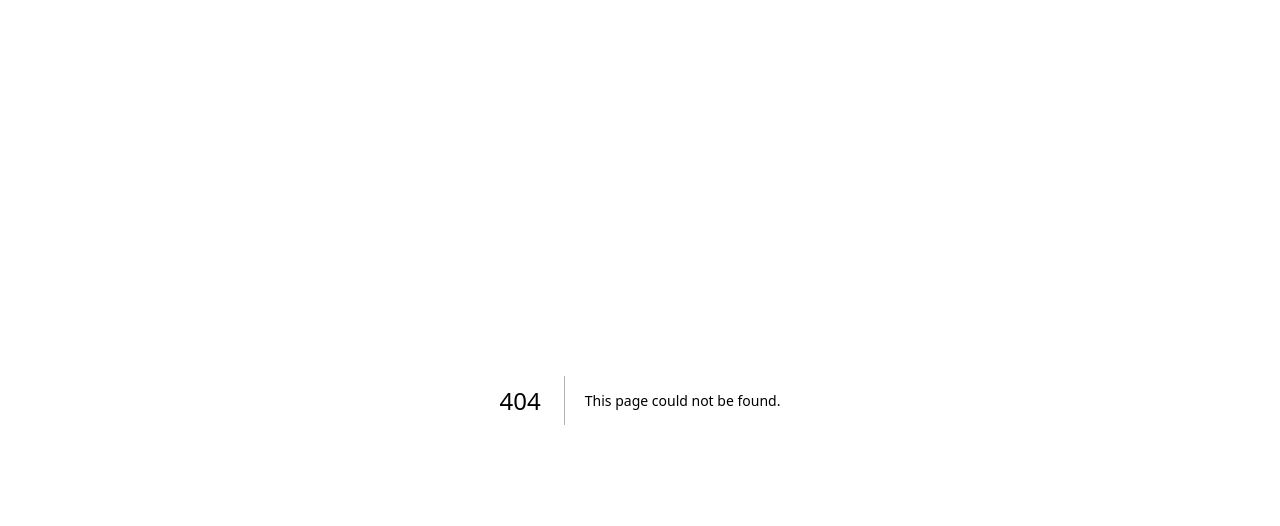
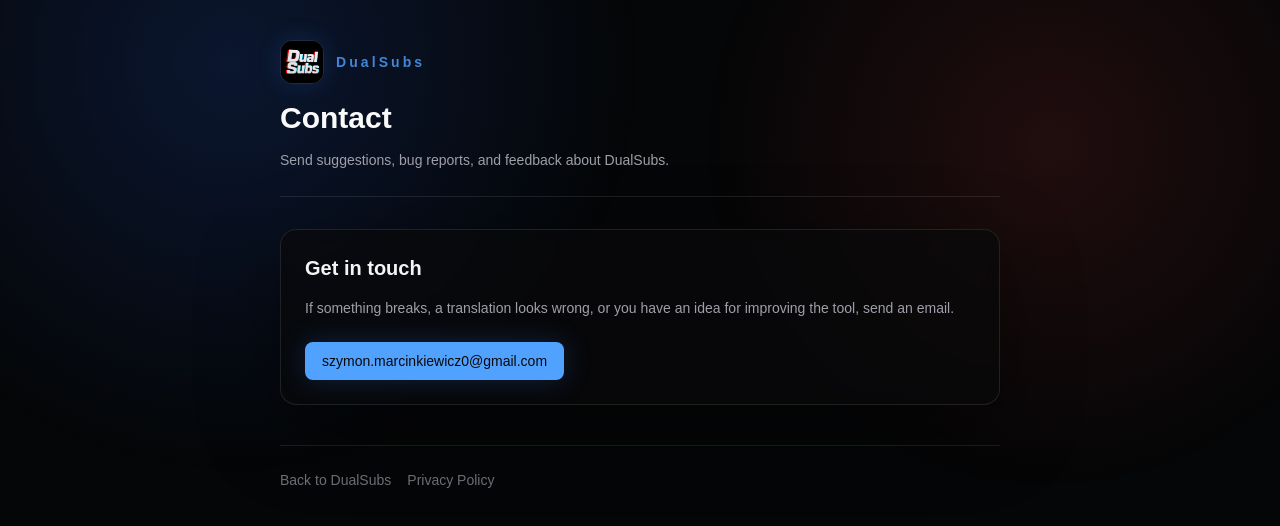
Before and after one commit to szymonmarcinkiewicz/web, a Next.js app: page /contact in a window 1280 px wide. Before the commit this address had no page. Shown: the top 526 px of the page. Built offline with nearby package versions, Linux system fonts and the light colour scheme.

Commit message:
Add contact page

```diff
--- /dev/null
+++ b/app/contact/page.tsx
@@ -0,0 +1,54 @@
+import Image from "next/image";
+import Link from "next/link";
+
+const CONTACT_EMAIL = "szymon.marcinkiewicz0@gmail.com";
+
+export default function ContactPage() {
+  return (
+    <main className="min-h-screen bg-[#050607] text-zinc-100">
+      <div className="pointer-events-none fixed inset-0 bg-[radial-gradient(circle_at_18%_8%,rgba(37,99,235,0.18),transparent_32%),radial-gradient(circle_at_82%_18%,rgba(239,68,68,0.12),transparent_28%)]" />
+
+      <div className="relative mx-auto max-w-3xl px-4 py-10 sm:px-6">
+        <header className="border-b border-white/10 pb-6">
+          <Link href="/" className="flex w-fit items-center gap-3">
+            <Image
+              src="/Logo.png"
+              alt="DualSubs"
+              width={44}
+              height={44}
+              className="h-11 w-11 rounded-xl border border-white/10 object-cover shadow-[0_0_24px_rgba(59,130,246,0.16)]"
+            />
+            <span className="text-sm font-semibold tracking-[0.22em] text-blue-400/80">DualSubs</span>
+          </Link>
+          <h1 className="mt-4 text-3xl font-semibold text-zinc-50">Contact</h1>
+          <p className="mt-3 text-sm leading-6 text-zinc-400">
+            Send suggestions, bug reports, and feedback about DualSubs.
+          </p>
+        </header>
+
+        <section className="mt-8 rounded-2xl border border-white/10 bg-zinc-950/70 p-5 shadow-[0_24px_80px_rgba(0,0,0,0.42)] backdrop-blur sm:p-6">
+          <h2 className="text-xl font-semibold text-zinc-100">Get in touch</h2>
+          <p className="mt-3 text-sm leading-7 text-zinc-400">
+            If something breaks, a translation looks wrong, or you have an idea for improving the tool, send an email.
+          </p>
+
+          <a
+            href={`mailto:${CONTACT_EMAIL}?subject=DualSubs%20feedback`}
+            className="mt-5 inline-flex rounded-lg border border-blue-400/60 bg-blue-400 px-4 py-2 text-sm font-medium text-zinc-950 shadow-[0_0_28px_rgba(59,130,246,0.22)] transition hover:bg-blue-100"
+          >
+            {CONTACT_EMAIL}
+          </a>
+        </section>
+
+        <footer className="mt-10 flex flex-wrap gap-4 border-t border-white/10 pt-6 text-sm text-zinc-500">
+          <Link href="/" className="transition hover:text-blue-400">
+            Back to DualSubs
+          </Link>
+          <Link href="/privacy" className="transition hover:text-blue-400">
+            Privacy Policy
+          </Link>
+        </footer>
+      </div>
+    </main>
+  );
+}
--- a/app/page.tsx
+++ b/app/page.tsx
@@ -209,24 +209,24 @@
                 ? "border-blue-500/35 bg-blue-500/[0.055] hover:border-blue-400/60"
                 : "border-white/10 bg-zinc-950/60 hover:border-blue-500/45 hover:bg-blue-500/[0.04]"
           }`}
-          title={file ? "Kliknij, aby zmienic plik" : "Wybierz plik"}
+          title={file ? "Click to change file" : "Choose file"}
         >
           <span className="grid h-9 w-9 shrink-0 place-items-center rounded-lg border border-white/10 bg-white/[0.045] text-blue-400">
             <FileIcon />
           </span>
           <span className="min-w-0">
             <span className="block truncate text-sm font-medium text-zinc-100">
-              {file ? file.name : "Wybierz plik SRT"}
+              {file ? file.name : "Choose SRT file"}
             </span>
             <span className="mt-0.5 block text-xs text-zinc-500">
-              {file ? "Gotowe do przetworzenia" : "UTF-8 recommended"}
+              {file ? "Ready to process" : "UTF-8 recommended"}
             </span>
           </span>
         </label>
 
         {file && !disabled && (
-          <button type="button" onClick={onClear} className={secondaryButtonClass} title="Wyczysc">
-            Usun
+          <button type="button" onClick={onClear} className={secondaryButtonClass} title="Clear">
+            Remove
           </button>
         )}
       </div>
@@ -766,7 +766,17 @@
             </Link>
 
             <div className="min-w-0 text-left">
-              <div className="text-sm font-semibold tracking-[0.22em] text-blue-400/80">{SITE_NAME}</div>
+              <div className="flex flex-wrap items-center justify-between gap-3">
+                <div className="text-sm font-semibold tracking-[0.22em] text-blue-400/80">{SITE_NAME}</div>
+                <nav className="flex items-center gap-4 text-sm text-zinc-400" aria-label="Primary navigation">
+                  <Link href="/contact" className="transition hover:text-blue-400">
+                    Contact
+                  </Link>
+                  <Link href="/privacy" className="transition hover:text-blue-400">
+                    Privacy
+                  </Link>
+                </nav>
+              </div>
               <h1 className="mt-2 text-3xl font-semibold tracking-normal text-zinc-50 md:text-4xl">
                 Dual subtitles, without the heavy editor.
               </h1>
@@ -1167,6 +1177,9 @@
             <span>DualSubs</span>
           </Link>
           <div className="flex flex-wrap gap-4">
+            <Link href="/contact" className="transition hover:text-blue-400">
+              Contact
+            </Link>
             <Link href="/privacy" className="transition hover:text-blue-400">
               Privacy Policy
             </Link>
--- a/app/privacy/page.tsx
+++ b/app/privacy/page.tsx
@@ -111,9 +111,14 @@
         </section>
 
         <footer className="mt-10 border-t border-white/10 pt-6 text-sm text-zinc-500">
-          <Link href="/" className="transition hover:text-blue-400">
-            Back to DualSubs
-          </Link>
+          <div className="flex flex-wrap gap-4">
+            <Link href="/" className="transition hover:text-blue-400">
+              Back to DualSubs
+            </Link>
+            <Link href="/contact" className="transition hover:text-blue-400">
+              Contact
+            </Link>
+          </div>
         </footer>
       </div>
     </main>
```
